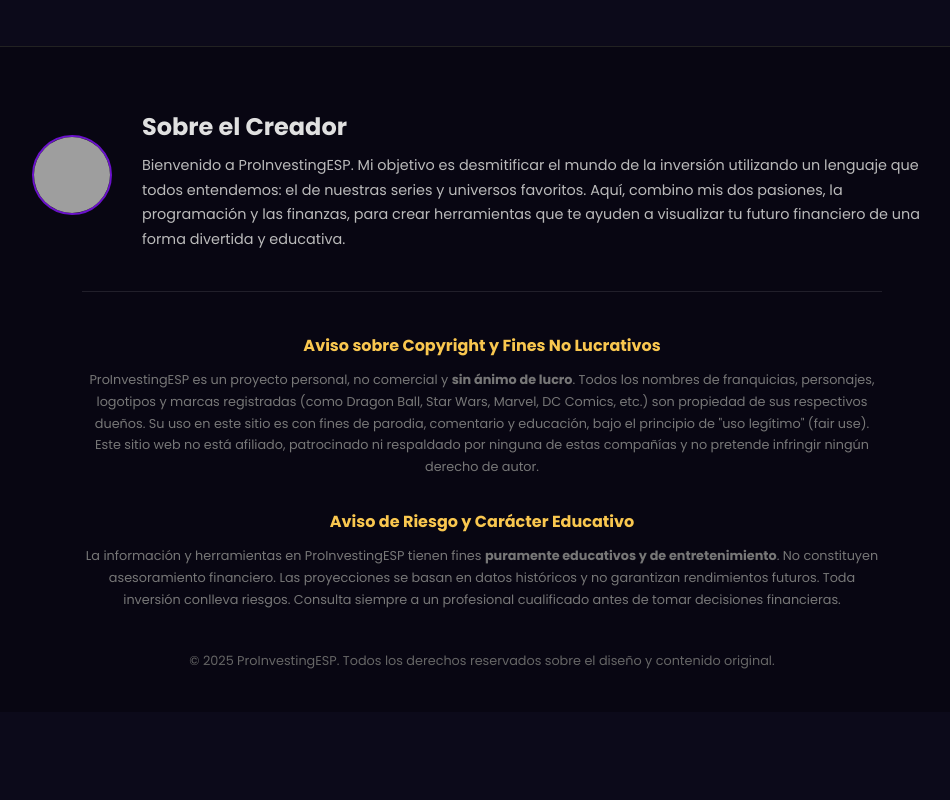
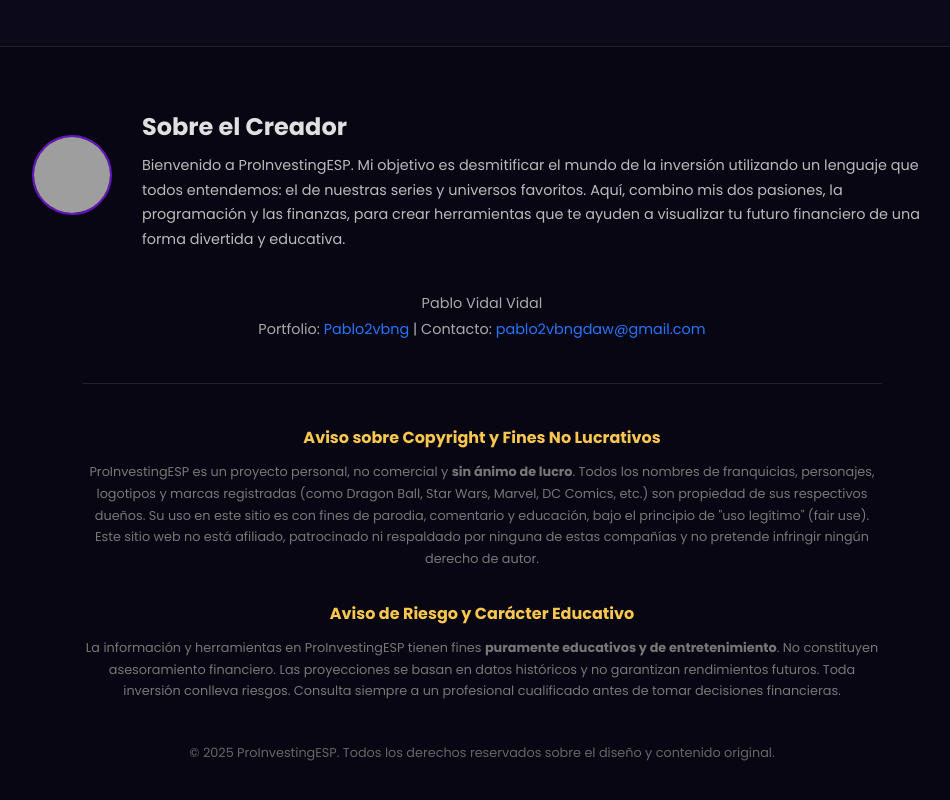
Before and after one commit to Pablo2vbng/portfolio, a plain HTML site: page Proyectos/indexados/index.html in a window 1280 px wide. Shown: the part 4815-5615 px from the top of the page, without its empty margins (158-1108 px from the left). Before the commit the page ends 5527 px from the top, so only its background shows below. Drawn offline with Linux system fonts and the light colour scheme; grey boxes are pictures that could not be loaded.

Commit message:
Actualizamos enlace portfolio

```diff
--- a/Proyectos/indexados/index.html
+++ b/Proyectos/indexados/index.html
@@ -246,6 +246,10 @@
                     <p>Bienvenido a ProInvestingESP. Mi objetivo es desmitificar el mundo de la inversión utilizando un lenguaje que todos entendemos: el de nuestras series y universos favoritos. Aquí, combino mis dos pasiones, la programación y las finanzas, para crear herramientas que te ayuden a visualizar tu futuro financiero de una forma divertida y educativa.</p>
                 </div>
             </div>
+            <div class="footer-contact">
+                Pablo Vidal Vidal<br>
+                Portfolio: <a href="https://pablo2vbng.github.io/portfolio/index.html" target="_blank" rel="noopener noreferrer">Pablo2vbng</a> | Contacto: <a href="mailto:pablo2vbngdaw@gmail.com">pablo2vbngdaw@gmail.com</a>
+            </div>
             <hr style="border: 0; height: 1px; background-color: var(--card-border); margin: 40px auto; max-width: 800px;">
 
             <!-- NUEVOS AVISOS LEGALES (MUY IMPORTANTE) -->
```
